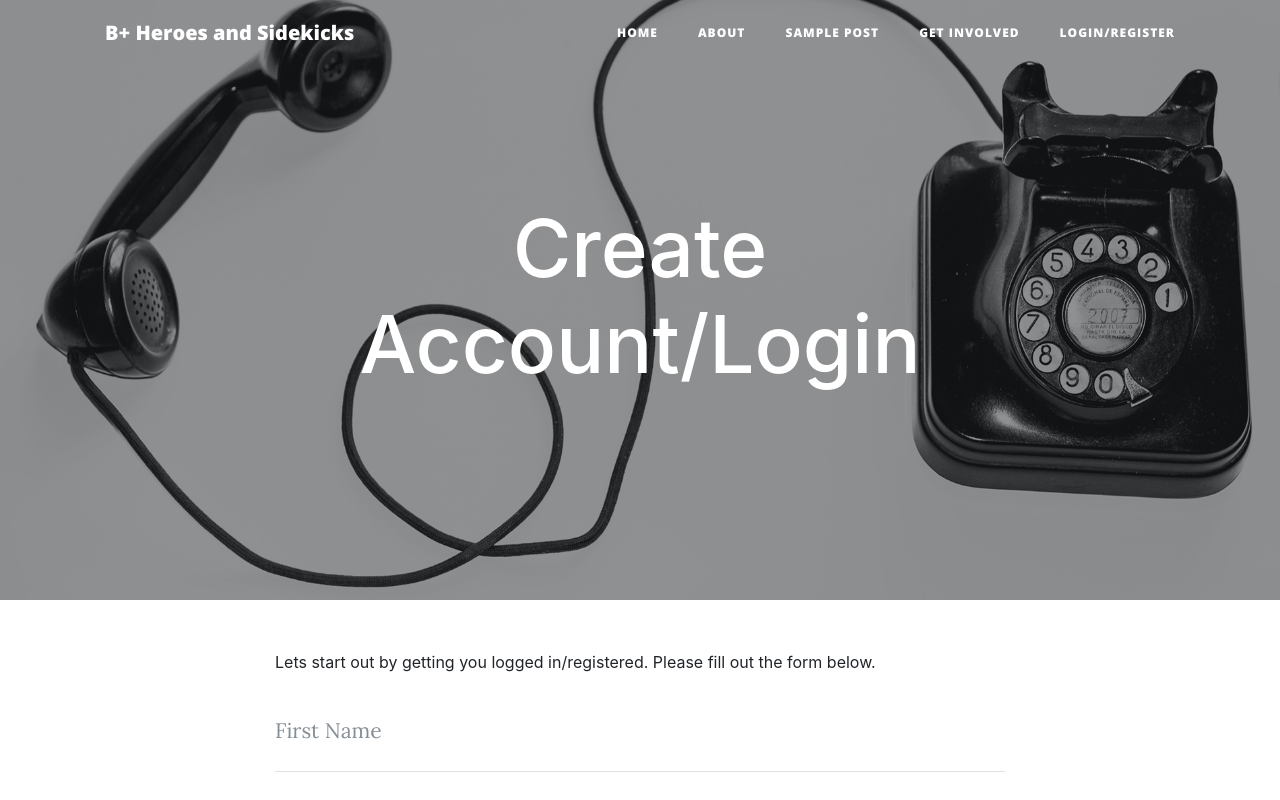
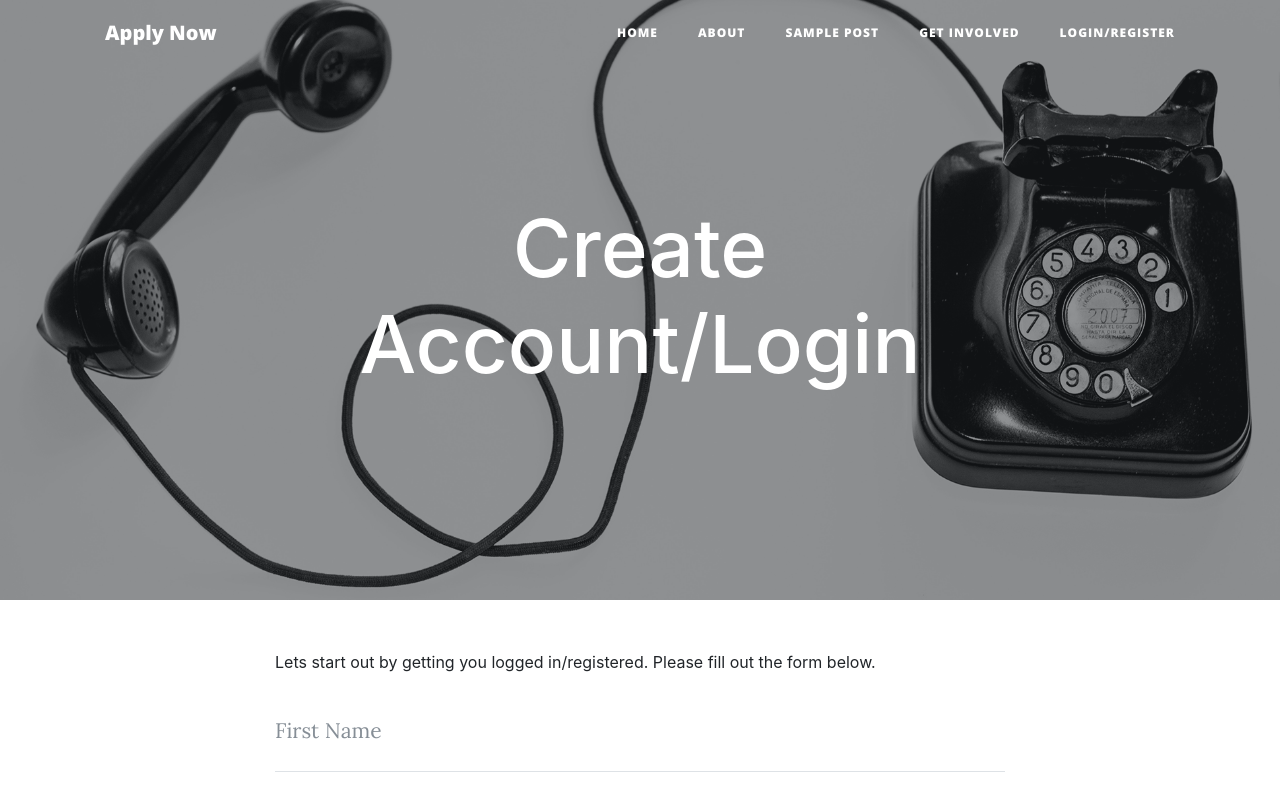
Before and after one commit to Delaware2018/team-6, a website with bundled scripts: page startbootstrap-clean-blog-gh-pages/login_register.html in a window 1280 px wide. Shown: the top 800 px of the page. Built offline with nearby package versions, Linux system fonts and the light colour scheme.

Commit message:
login-apply-now

```diff
--- a/startbootstrap-clean-blog-gh-pages/login_register.html
+++ b/startbootstrap-clean-blog-gh-pages/login_register.html
@@ -28,7 +28,7 @@
     <!-- Navigation -->
     <nav class="navbar navbar-expand-lg navbar-light fixed-top" id="mainNav">
       <div class="container">
-        <a class="navbar-brand" href="index.html">B+ Heroes and Sidekicks</a>
+        <a class="navbar-brand" href="contact.html">Apply Now</a>
         <button class="navbar-toggler navbar-toggler-right" type="button" data-toggle="collapse" data-target="#navbarResponsive" aria-controls="navbarResponsive" aria-expanded="false" aria-label="Toggle navigation">
           Menu
           <i class="fas fa-bars"></i>
```
